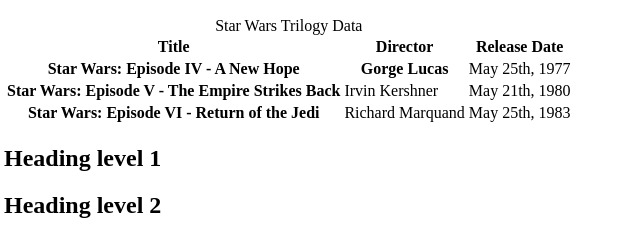
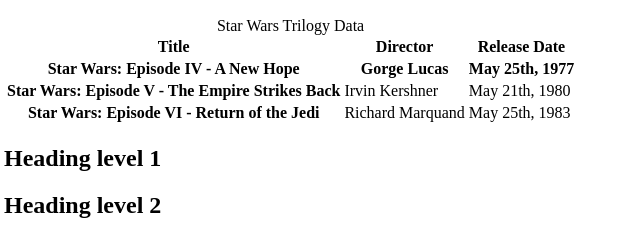
Before and after one commit to PhYdrogen/holbertonschool-web_front_end, a plain HTML site: page html_advanced/33-styleguide.html in a window 1280 px wide. Shown: the part 1381-1614 px from the top of the page, 4-644 px from the left. Drawn offline with Linux system fonts and the light colour scheme.

Commit message:
still testing

```diff
--- a/html_advanced/33-styleguide.html
+++ b/html_advanced/33-styleguide.html
@@ -120,7 +120,7 @@
                                 <tr>
                                     <th scope="row">Star Wars: Episode IV - A New Hope</th>
                                     <th>Gorge Lucas</th>
-                                    <td>May 25th, 1977</td>
+                                    <th>May 25th, 1977</th>
                                 </tr>
                                 <tr>
                                     <th scope="row">Star Wars: Episode V - The Empire Strikes Back</th>
```
